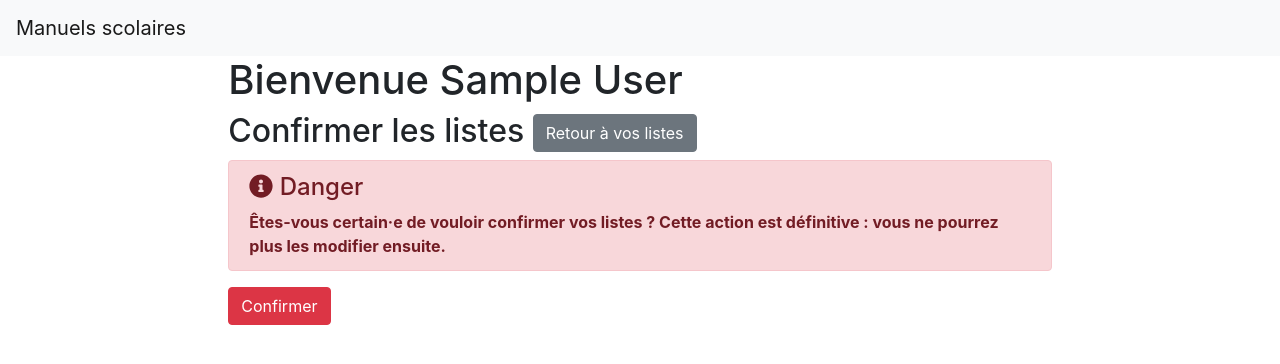
After one commit to Crocmagnon/manuels-scolaires, a Django app: page /teacher/00000000-0000-0000-0000-000000000001/confirm in a window 1280 px wide. The commit adds this page. Shown: the top 364 px of the page. Run offline with Django 3.2, Linux system fonts and the light colour scheme; tables that the repository leaves empty hold one stand-in row (values such as "Sample post"); some libraries are stand-ins or nearby versions.

Commit message:
Implement teacher lists confirmation. #19

```diff
--- a/manuels/models.py
+++ b/manuels/models.py
@@ -47,6 +47,11 @@ class Teacher(BaseModel):
         'adresse email',
         help_text='Utilisée pour vous transmettre votre lien personnel',
         unique=True
+    )
+    has_confirmed_list = models.BooleanField(
+        'a confirmé les listes',
+        default=False,
+        blank=True
     )
 
     def get_absolute_url(self):
--- /dev/null
+++ b/manuels/templates/manuels/confirm_teacher.html
@@ -0,0 +1,29 @@
+{% extends 'manuels/base.html' %}
+
+{% load bootstrap4 %}
+{% load static %}
+
+{% block content %}
+    <div class="row">
+        <div class="col-8 offset-2">
+            <h1>Bienvenue {{ teacher.full_name }}</h1>
+            <h2>
+                {% block title %}Confirmer les listes{% endblock %}
+                <a href="{% url 'list_books' teacher.pk %}" class="btn btn-secondary">Retour à vos listes</a>
+            </h2>
+            <div class="alert alert-danger">
+                <h4 class="alert-heading"><i class="fas fa-info-circle"></i> Danger</h4>
+                <p class="mb-0">
+                    <strong>Êtes-vous certain&centerdot;e de vouloir confirmer vos listes ?
+                        Cette action est définitive : vous ne pourrez plus les modifier ensuite.</strong>
+                </p>
+            </div>
+            <form action="" method="post" class="form">
+                {% csrf_token %}
+                {% buttons %}
+                    <button type="submit" class="btn btn-danger">Confirmer</button>
+                {% endbuttons %}
+            </form>
+        </div>
+    </div>
+{% endblock %}
--- a/manuels/urls.py
+++ b/manuels/urls.py
@@ -1,7 +1,7 @@
 from django.urls import path
 
 from manuels.views import AddBookView, ListBooksView, clear_teacher_view, AddSuppliesView, EditBookView, \
-    EditSuppliesView, DeleteBookView, DeleteSuppliesView
+    EditSuppliesView, DeleteBookView, DeleteSuppliesView, ConfirmTeacherView
 
 urlpatterns = [
     path('teacher/<uuid:pk>/add_book', AddBookView.as_view(), name='add_book'),
@@ -11,5 +11,6 @@ urlpatterns = [
     path('teacher/<uuid:teacher_pk>/book/<int:pk>/delete', DeleteBookView.as_view(), name='delete_book'),
     path('teacher/<uuid:teacher_pk>/supplies/<int:pk>', EditSuppliesView.as_view(), name='edit_supplies'),
     path('teacher/<uuid:teacher_pk>/supplies/<int:pk>/delete', DeleteSuppliesView.as_view(), name='delete_supplies'),
+    path('teacher/<uuid:pk>/confirm', ConfirmTeacherView.as_view(), name='confirm_teacher'),
     path('clear', clear_teacher_view, name='clear_teacher'),
 ]
--- a/manuels/views.py
+++ b/manuels/views.py
@@ -2,7 +2,7 @@ from django.contrib import messages
 from django.contrib.auth.mixins import PermissionRequiredMixin
 from django.shortcuts import get_object_or_404, redirect
 from django.urls import reverse
-from django.views.generic import CreateView, ListView, UpdateView, DeleteView
+from django.views.generic import CreateView, ListView, UpdateView, DeleteView, FormView
 
 from manuels.forms import AddBookForm, AddSuppliesForm, EditBookForm, EditSuppliesForm
 from manuels.models import Teacher, Book, SuppliesRequirement
@@ -69,6 +69,13 @@ class ItemView(BaseTeacherView):
     template_name = 'manuels/add_item.html'
     verb = None
     button_class = 'primary'
+
+    def dispatch(self, request, *args, **kwargs):
+        response = super().dispatch(request, *args, **kwargs)
+        if self.teacher.has_confirmed_list:
+            messages.error(request, "Vous avez déjà confirmé vos listes. Il n'est plus possible de les modifier.")
+            return redirect('list_books', pk=self.teacher.pk)
+        return response
 
     def get_context_data(self, **kwargs):
         context = super().get_context_data(**kwargs)
@@ -180,3 +187,15 @@ def clear_teacher_view(request):
     if request.session['teacher_pk']:
         del request.session['teacher_pk']
     return redirect('home_page')
+
+
+class ConfirmTeacherView(BaseTeacherView, UpdateView):
+    model = Teacher
+    fields = []
+    template_name = 'manuels/confirm_teacher.html'
+
+    def form_valid(self, form):
+        response = super().form_valid(form)
+        self.object.has_confirmed_list = True
+        self.object.save()
+        return response
--- a/manuels_collection/settings.py
+++ b/manuels_collection/settings.py
@@ -14,6 +14,7 @@ import os
 
 # Build paths inside the project like this: os.path.join(BASE_DIR, ...)
 import dj_database_url
+from django.contrib.messages import constants as messages
 
 BASE_DIR = os.path.dirname(os.path.dirname(os.path.abspath(__file__)))
 
@@ -165,3 +166,7 @@ ANYMAIL = {
 }
 
 EMAIL_BACKEND = 'anymail.backends.mailgun.EmailBackend'
+
+MESSAGE_TAGS = {
+    messages.ERROR: 'danger',
+}
```
Also changed, not shown: manuels/templates/manuels/list_books_supplies.html (+27 -4 lines), manuels/migrations/0022_teacher_has_confirmed_list.py (added).
